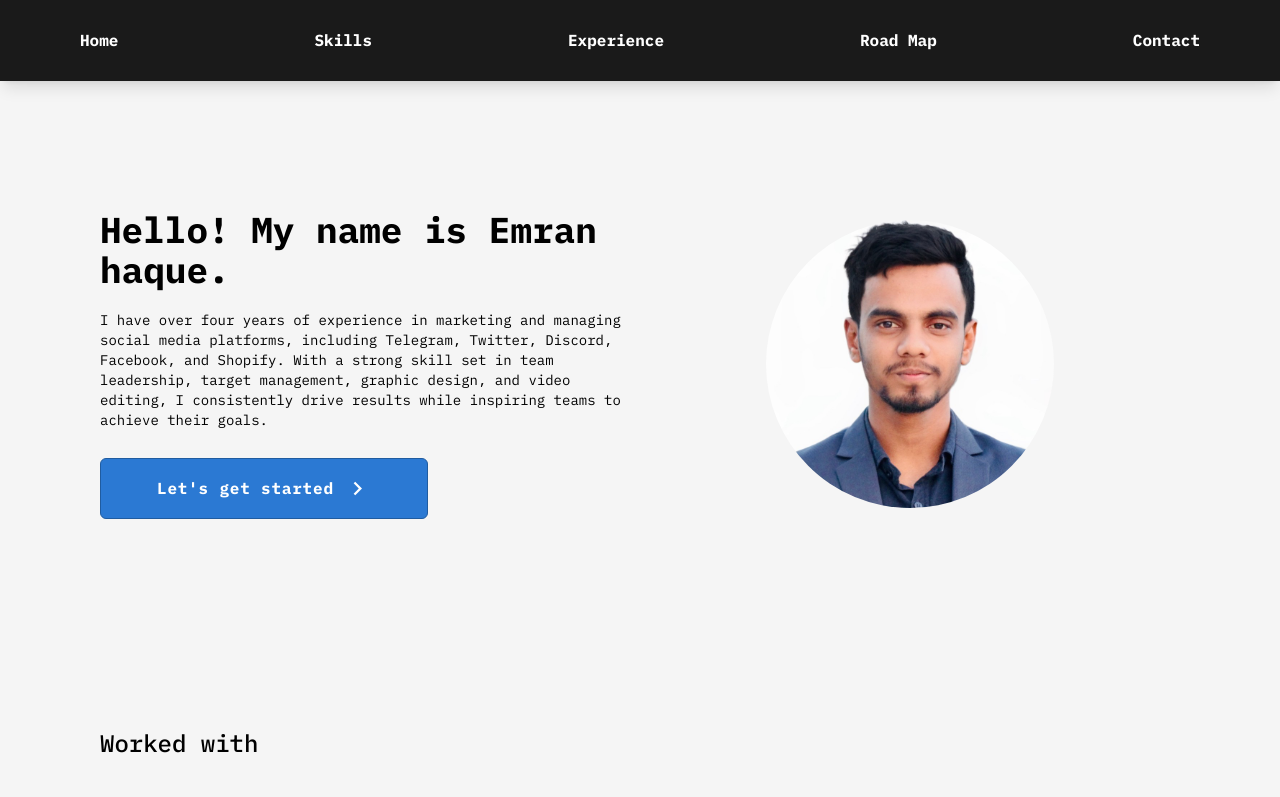
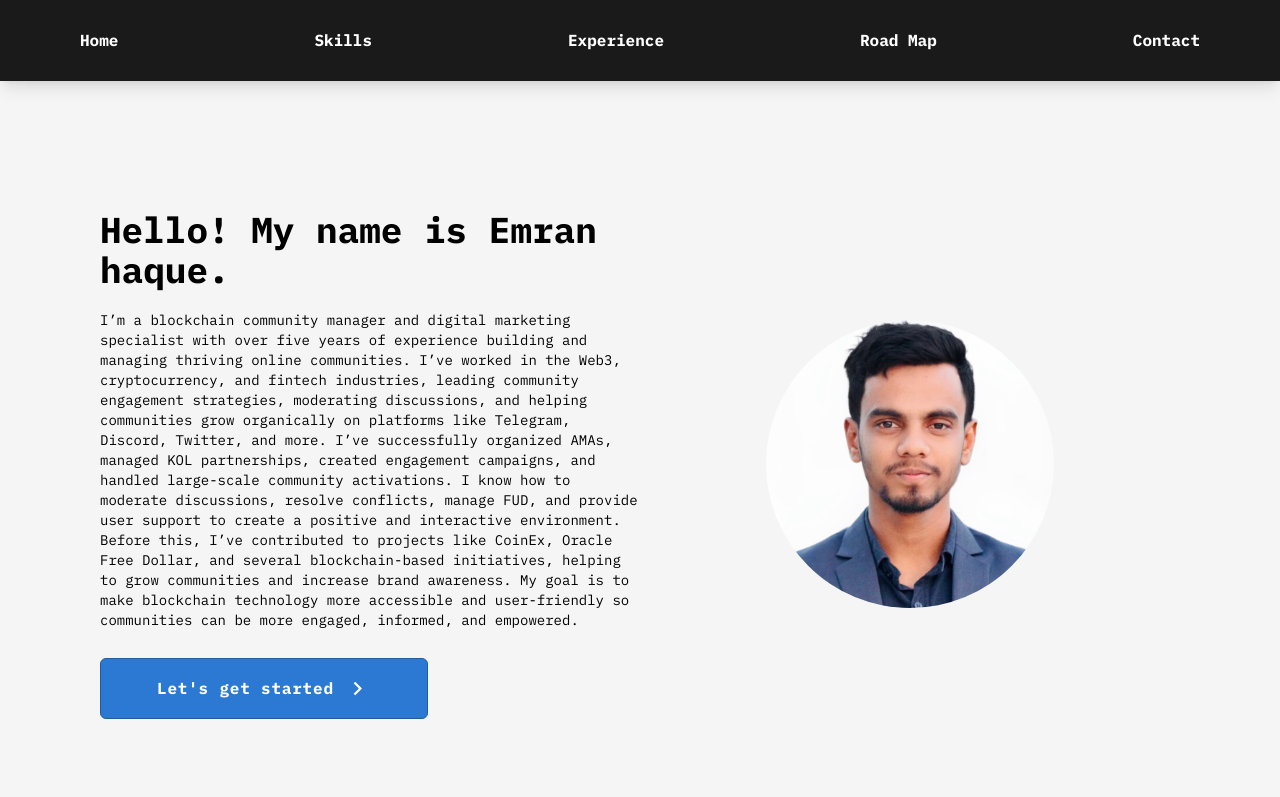
Before and after one commit to Emranrx02/My_Portfolio, a Next.js app: page / in a window 1280 px wide. Shown: the top 797 px of the page. Built offline with nearby package versions, Linux system fonts and the light colour scheme.

Commit message:
Text update

```diff
--- a/components/Header/Header.tsx
+++ b/components/Header/Header.tsx
@@ -21,12 +21,11 @@ export default function HeaderSection() {
               Hello! My name is Emran haque.
             </h1>
             <p className="text-sm">
-              I have over four years of experience in marketing and managing
-              social media platforms, including Telegram, Twitter, Discord,
-              Facebook, and Shopify. With a strong skill set in team leadership,
-              target management, graphic design, and video editing, I
-              consistently drive results while inspiring teams to achieve their
-              goals.
+            I’m a blockchain community manager and digital marketing specialist with over five years of experience building and managing thriving online communities. I’ve worked in the Web3, cryptocurrency, and fintech industries, leading community engagement strategies, moderating discussions, and helping communities grow organically on platforms like Telegram, Discord, Twitter, and more.
+
+          I’ve successfully organized AMAs, managed KOL partnerships, created engagement campaigns, and handled large-scale community activations. I know how to moderate discussions, resolve conflicts, manage FUD, and provide user support to create a positive and interactive environment.
+
+            Before this, I’ve contributed to projects like CoinEx, Oracle Free Dollar, and several blockchain-based initiatives, helping to grow communities and increase brand awareness. My goal is to make blockchain technology more accessible and user-friendly so communities can be more engaged, informed, and empowered.
             </p>
             <Link
               href={"https://t.me/emranrx"}
```
